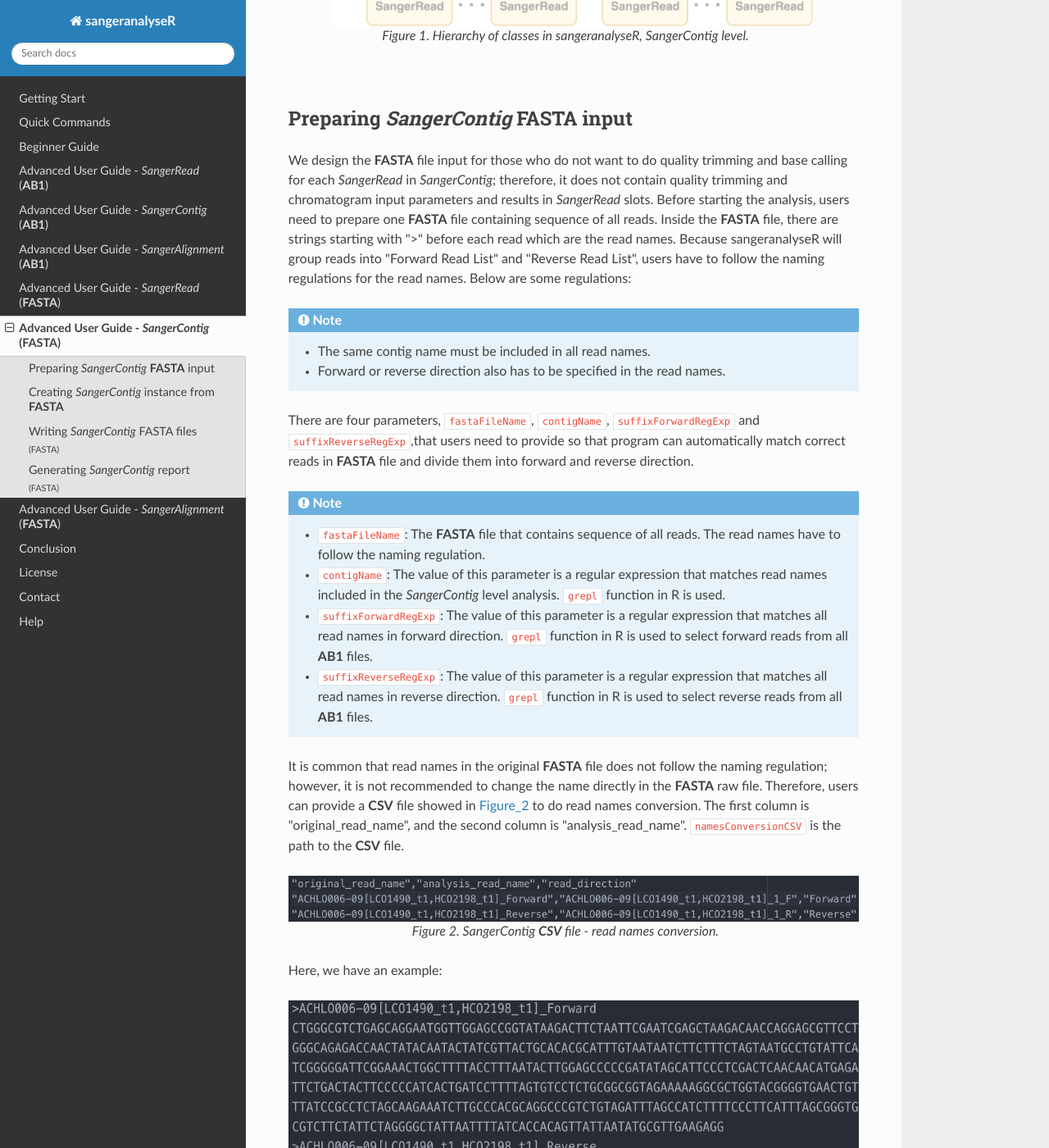
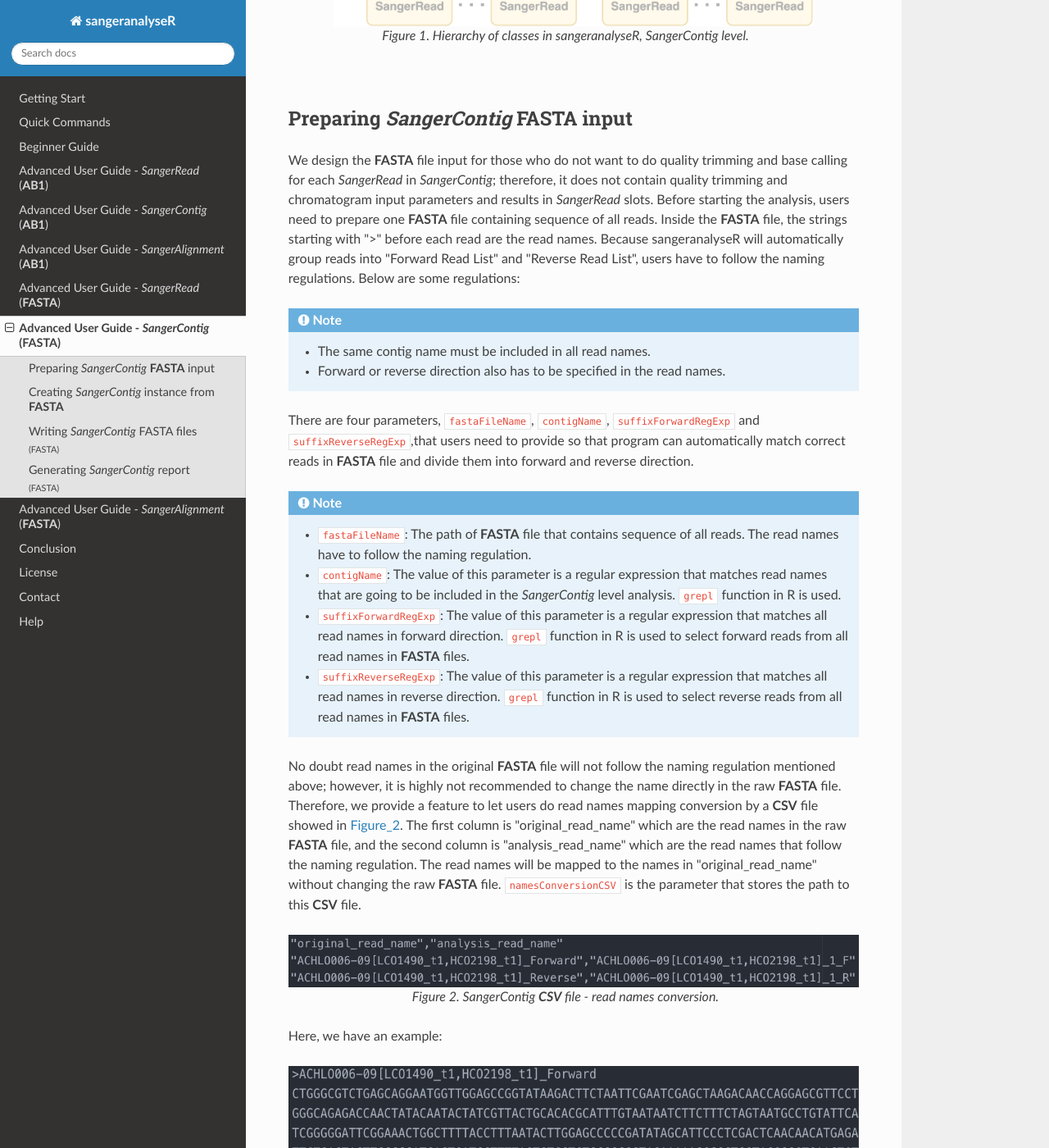
Before and after one commit to roblanf/sangeranalyseR, a Sphinx documentation site: the page built from docs/source/content/advance_user_SangerContig_fasta.rst, in a window 1280 px wide and 1400 px high, scrolled down 466 px. Shown: the whole window at 82% size. Built offline with Sphinx 7.4.7 and the Read the Docs theme 2.0.0, drawn with Linux system fonts in a browser that asks for light colours.

Commit message:
Update docs/source/content/advance_user_SangerContig_fasta.rst

```diff
--- a/docs/source/content/advance_user_SangerContig_fasta.rst
+++ b/docs/source/content/advance_user_SangerContig_fasta.rst
@@ -15,7 +15,7 @@ Advanced User Guide - *SangerContig* (**FASTA**)
 Preparing *SangerContig* **FASTA** input
 ----------------------------------------
 
-We design the **FASTA** file input for those who do not want to do quality trimming and base calling for each *SangerRead* in *SangerContig*; therefore, it does not contain quality trimming and chromatogram input parameters and results in *SangerRead* slots. Before starting the analysis, users need to prepare one **FASTA** file containing sequence of all reads. Inside the **FASTA** file, there are strings starting with ">" before each read which are the read names. Because sangeranalyseR will group reads into "Forward Read List" and "Reverse Read List", users have to follow the naming regulations for the read names. Below are some regulations:
+We design the **FASTA** file input for those who do not want to do quality trimming and base calling for each *SangerRead* in *SangerContig*; therefore, it does not contain quality trimming and chromatogram input parameters and results in *SangerRead* slots. Before starting the analysis, users need to prepare one **FASTA** file containing sequence of all reads. Inside the **FASTA** file, the strings starting with ">" before each read are the read names. Because sangeranalyseR will automatically group reads into "Forward Read List" and "Reverse Read List", users have to follow the naming regulations. Below are some regulations:
 
 .. note::
 
@@ -26,12 +26,12 @@ There are four parameters, :code:`fastaFileName`, :code:`contigName`, :code:`suf
 
 .. note::
 
-  * :code:`fastaFileName`: The **FASTA** file that contains sequence of all reads. The read names have to follow the naming regulation.
-  * :code:`contigName`: The value of this parameter is a regular expression that matches read names included in the *SangerContig* level analysis. :code:`grepl` function in R is used.
-  * :code:`suffixForwardRegExp`: The value of this parameter is a regular expression that matches all read names in forward direction. :code:`grepl` function in R is used to select forward reads from all **AB1** files.
-  * :code:`suffixReverseRegExp`: The value of this parameter is a regular expression that matches all read names in reverse direction. :code:`grepl` function in R is used to select reverse reads from all **AB1** files.
+  * :code:`fastaFileName`: The path of **FASTA** file that contains sequence of all reads. The read names have to follow the naming regulation.
+  * :code:`contigName`: The value of this parameter is a regular expression that matches read names that are going to be included in the *SangerContig* level analysis. :code:`grepl` function in R is used.
+  * :code:`suffixForwardRegExp`: The value of this parameter is a regular expression that matches all read names in forward direction. :code:`grepl` function in R is used to select forward reads from all read names in **FASTA** files.
+  * :code:`suffixReverseRegExp`: The value of this parameter is a regular expression that matches all read names in reverse direction. :code:`grepl` function in R is used to select reverse reads from all read names in **FASTA** files.
 
-It is common that read names in the original **FASTA** file does not follow the naming regulation; however, it is not recommended to change the name directly in the **FASTA** raw file. Therefore, users can provide a **CSV** file showed in :ref:`Figure_2<SangerContig_read_names_conversion>` to do read names conversion. The first column is "original_read_name", and the second column is "analysis_read_name". :code:`namesConversionCSV` is the path to the **CSV** file.
+No doubt read names in the original **FASTA** file will not follow the naming regulation mentioned above; however, it is highly not recommended to change the name directly in the raw **FASTA** file. Therefore, we provide a feature to let users do read names mapping conversion by a **CSV** file showed in :ref:`Figure_2<SangerContig_read_names_conversion>`. The first column is "original_read_name" which are the read names in the raw **FASTA** file, and the second column is "analysis_read_name" which are the read names that follow the naming regulation. The read names will be mapped to the names in "original_read_name" without changing the raw **FASTA** file. :code:`namesConversionCSV` is the parameter that stores the path to this **CSV** file.
 
 .. _SangerContig_read_names_conversion:
 .. figure::  ../image/SangerContig_read_names_conversion.png
--- a/docs/source/content/advance_user_SangerRead_ab1.rst
+++ b/docs/source/content/advance_user_SangerRead_ab1.rst
@@ -129,4 +129,4 @@ Last but not least, users can save *SangerRead* instance into a report after the
    generateReportSR(newSangerRead,
                     outputDir = tempdir())
 
-`SangerRead_Report_ab1.html <https://howardchao.github.io/sangeranalyseR_report/ACHLO006-09[LCO1490_t1,HCO2198_t1]_1_F/SangerRead_Report_ab1.html>`_ is the generated report html of this example. Users can access to '*Basic Information*', '*DNA Sequence*', '*Amino Acids Sequence*', '*Quality Trimming*' and '*Chromatogram*' sections inside this report.
+`SangerRead_Report_ab1.html <https://howardchao.github.io/sangeranalyseR_report/SangerRead/ACHLO006-09[LCO1490_t1,HCO2198_t1]_1_F/SangerRead_Report_ab1.html>`_ is the generated report html of this example. Users can access to '*Basic Information*', '*DNA Sequence*', '*Amino Acids Sequence*', '*Quality Trimming*' and '*Chromatogram*' sections inside this report.
--- a/docs/source/content/advance_user_SangerRead_fasta.rst
+++ b/docs/source/content/advance_user_SangerRead_fasta.rst
@@ -67,4 +67,4 @@ Last but not least, users can save *SangerRead* instance into a report after the
    generateReportSR(sangerReadFfa,
                     outputDir           = tempdir())
 
-`SangerRead_Report_fasta.html <https://howardchao.github.io/sangeranalyseR_report/ACHLO006-09[LCO1490_t1,HCO2198_t1]_1_F/SangerRead_Report_fasta.html>`_ is the generated report html of this example. Users can access to '*Basic Information*', '*DNA Sequence*' and '*Amino Acids Sequence*' sections inside this report.
+`SangerRead_Report_fasta.html <https://howardchao.github.io/sangeranalyseR_report/SangerRead/ACHLO006-09[LCO1490_t1,HCO2198_t1]_1_F/SangerRead_Report_fasta.html>`_ is the generated report html of this example. Users can access to '*Basic Information*', '*DNA Sequence*' and '*Amino Acids Sequence*' sections inside this report.
```
Also changed, not shown: docs/source/content/advance_user_SangerContig_ab1.rst (+9 -9 lines), docs/source/image/SangerContig_read_names_conversion.png, 2 other files.
